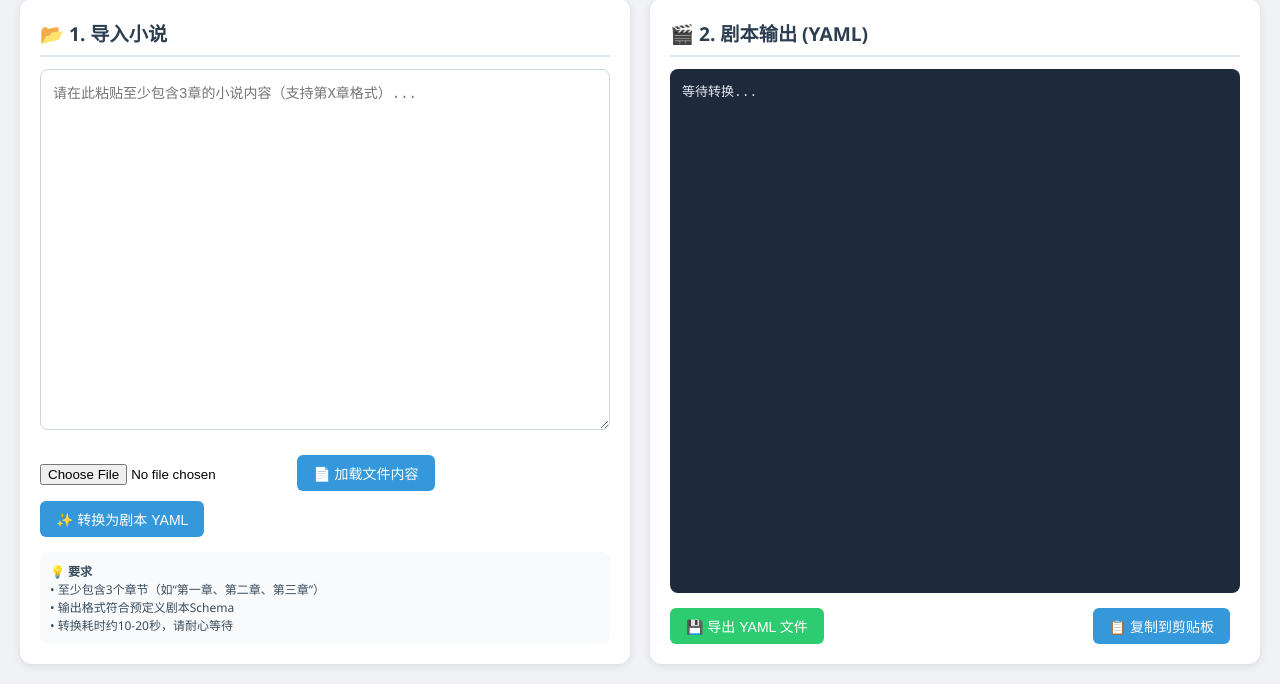
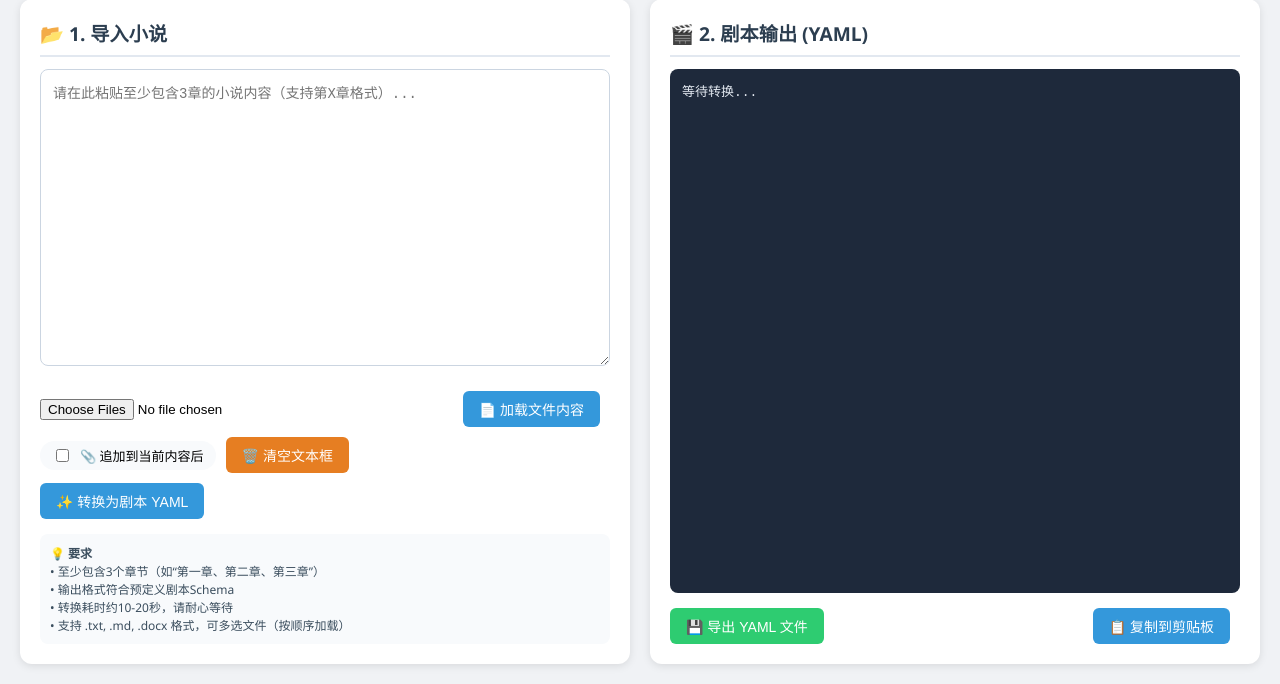
Before and after one commit to Tacita-Ln/Novel2Script, a Flask app: page / in a window 1280 px wide. Shown: the part 116-800 px from the top of the page. Run offline with Flask 3, Linux system fonts and the light colour scheme.

Commit message:
增强文件导入功能：支持多文件顺序加载、追加/替换模式、docx/md格式、清空按钮；后端增加parse_docx和batch_convert接口

```diff
--- a/app/app.py
+++ b/app/app.py
@@ -2,55 +2,172 @@
 Flask Web 服务 - 提供小说转剧本的交互界面
 """
 
-import os
-from flask import Flask, render_template, request, send_file, jsonify
-from io import BytesIO
+import io
+from pathlib import Path
+
+import chardet
+import docx
 import yaml
+from flask import Flask, render_template, request, jsonify
+
 from .novel_parser import parse_novel_to_script, check_chapters
 
 app = Flask(__name__)
+
+
+def extract_text_from_file(file_storage):
+    """
+    从上传的文件中提取纯文本，支持 .txt, .md, .docx
+    """
+    filename = file_storage.filename
+    ext = Path(filename).suffix.lower()
+    content = file_storage.read()
+
+    # 处理 TXT 和 MD 文件
+    if ext in ('.txt', '.md'):
+        # 智能检测编码，避免乱码
+        detected = chardet.detect(content)
+        encoding = detected.get('encoding', 'utf-8')
+        if encoding.lower() in ('gb2312', 'gbk'):
+            encoding = 'gbk'
+        return content.decode(encoding, errors='replace')
+
+    # 处理 DOCX 文件
+    if ext == '.docx':
+        doc = docx.Document(io.BytesIO(content))
+        full_text = []
+        # 段落
+        for para in doc.paragraphs:
+            if para.text.strip():
+                full_text.append(para.text)
+        # 表格
+        for table in doc.tables:
+            for row in table.rows:
+                for cell in row.cells:
+                    cell_text = cell.text.strip()
+                    if cell_text:
+                        full_text.append(cell_text)
+        return '\n'.join(full_text)
+
+    raise ValueError(f"不支持的文件格式: {ext}，请上传 .txt, .md 或 .docx 文件")
+
 
 @app.route('/')
 def index():
     """显示上传页面"""
     return render_template('index.html')
 
+
 @app.route('/convert', methods=['POST'])
 def convert():
     """处理小说文本，返回转换后的 YAML 字符串（JSON）"""
     novel_text = request.form.get('novel_text', '').strip()
     uploaded_file = request.files.get('novel_file')
-    force_convert = request.form.get('force_convert') == 'true'  # 是否强制转换（跳过章节检查）
+    force_convert = request.form.get('force_convert') == 'true'
 
     if uploaded_file and uploaded_file.filename != '':
-        novel_text = uploaded_file.read().decode('utf-8')
+        try:
+            novel_text = extract_text_from_file(uploaded_file)
+        except Exception as e:
+            return jsonify({'error': f'文件解析失败: {str(e)}'}), 400
 
     if not novel_text:
         return jsonify({'error': '请输入小说内容或上传文件'}), 400
 
-    # 字符数限制：最大 80000 字符
     if len(novel_text) > 80000:
         return jsonify({'error': f'小说文本过长，当前 {len(novel_text)} 字符，最大支持 80000 字符'}), 400
 
-    # 章节数预检查（非强制转换时）
     if not force_convert:
-        from .novel_parser import check_chapters
         chapter_check = check_chapters(novel_text, min_chapters=3)
         if not chapter_check['valid']:
-            # 返回特定错误码，供前端判断弹窗
             return jsonify({
                 'error': chapter_check['message'],
                 'error_type': 'insufficient_chapters',
                 'chapters_count': chapter_check['chapters_count']
             }), 400
 
-    result = parse_novel_to_script(novel_text, skip_chapter_check=force_convert)
-
+    result = parse_novel_to_script(novel_text)
     if not result['success']:
         return jsonify({'error': result['error']}), 400
 
     yaml_str = yaml.dump(result['data'], allow_unicode=True, sort_keys=False)
     return jsonify({'yaml': yaml_str})
 
+
+@app.route('/parse_docx', methods=['POST'])
+def parse_docx():
+    """接收 docx 文件，返回提取的纯文本"""
+    if 'file' not in request.files:
+        return jsonify({'error': '没有文件'}), 400
+    file = request.files['file']
+    if file.filename == '':
+        return jsonify({'error': '文件名为空'}), 400
+    try:
+        text = extract_text_from_file(file)
+        return jsonify({'text': text})
+    except Exception as e:
+        return jsonify({'error': str(e)}), 400
+
+@app.route('/batch_convert', methods=['POST'])
+def batch_convert():
+    """批量处理多个小说文件，返回每个文件的转换结果"""
+    files = request.files.getlist('novel_files')
+    if not files:
+        return jsonify({'error': '请至少上传一个文件'}), 400
+
+    results = []
+    for idx, file in enumerate(files):
+        if file.filename == '':
+            continue
+        try:
+            # 使用已有的文件解析函数
+            novel_text = extract_text_from_file(file)
+        except Exception as e:
+            results.append({
+                'filename': file.filename,
+                'success': False,
+                'error': f'文件解析失败: {str(e)}'
+            })
+            continue
+
+        # 检查字符数限制
+        if len(novel_text) > 80000:
+            results.append({
+                'filename': file.filename,
+                'success': False,
+                'error': f'文本过长（{len(novel_text)}字符），最大支持80000字符'
+            })
+            continue
+
+        # 注意：批量转换默认不强制转换章节数不足的文件（根据需求可改为弹窗，但批量无弹窗，直接失败或强制？建议失败提示）
+        # 我们遵循：若章节不足且不是强制，则返回错误（用户可以单个转换时强制）
+        from .novel_parser import check_chapters
+        chapter_check = check_chapters(novel_text, min_chapters=3)
+        if not chapter_check['valid']:
+            results.append({
+                'filename': file.filename,
+                'success': False,
+                'error': chapter_check['message']
+            })
+            continue
+
+        # 调用核心转换
+        result = parse_novel_to_script(novel_text)
+        if result['success']:
+            yaml_str = yaml.dump(result['data'], allow_unicode=True, sort_keys=False)
+            results.append({
+                'filename': file.filename,
+                'success': True,
+                'yaml': yaml_str
+            })
+        else:
+            results.append({
+                'filename': file.filename,
+                'success': False,
+                'error': result['error']
+            })
+
+    return jsonify({'results': results})
+
 if __name__ == '__main__':
     app.run(debug=True, host='0.0.0.0', port=5000)
--- a/app/templates/index.html
+++ b/app/templates/index.html
@@ -31,7 +31,7 @@
             display: flex;
             flex: 1;
             gap: 20px;
-            min-height: 0;  /* flex限制溢出 */
+            min-height: 0;
         }
         .left-panel, .right-panel {
             background: white;
@@ -42,12 +42,8 @@
             padding: 20px;
             overflow: auto;
         }
-        .left-panel {
-            flex: 1;
-        }
-        .right-panel {
-            flex: 1;
-        }
+        .left-panel { flex: 1; }
+        .right-panel { flex: 1; }
         .panel-title {
             font-weight: 600;
             margin-bottom: 12px;
@@ -69,6 +65,22 @@
         }
         .file-upload {
             margin: 10px 0;
+            display: flex;
+            align-items: center;
+            flex-wrap: wrap;
+            gap: 10px;
+        }
+        .file-upload input[type="file"] {
+            flex: 1;
+        }
+        .mode-check {
+            display: flex;
+            align-items: center;
+            gap: 8px;
+            background: #f8fafc;
+            padding: 5px 12px;
+            border-radius: 20px;
+            font-size: 13px;
         }
         button {
             background: #3498db;
@@ -82,10 +94,10 @@
             margin-right: 10px;
         }
         button:hover { background: #2980b9; }
-        .export-btn {
-            background: #2ecc71;
-        }
+        .export-btn { background: #2ecc71; }
         .export-btn:hover { background: #27ae60; }
+        .clear-btn { background: #e67e22; }
+        .clear-btn:hover { background: #d35400; }
         .error {
             color: #e74c3c;
             background: #fef3f2;
@@ -123,10 +135,10 @@
             display: flex;
             align-items: center;
             justify-content: space-between;
+            flex-wrap: wrap;
+            gap: 10px;
         }
-        hr {
-            margin: 15px 0;
-        }
+        hr { margin: 15px 0; }
     </style>
 </head>
 <body>
@@ -138,10 +150,16 @@
         <div class="left-panel">
             <div class="panel-title">📂 1. 导入小说</div>
             <textarea id="inputText" placeholder="请在此粘贴至少包含3章的小说内容（支持第X章格式）..."></textarea>
+
             <div class="file-upload">
-                <input type="file" id="fileInput" accept=".txt">
+                <input type="file" id="fileInput" multiple accept=".txt,.md,.docx">
                 <button id="loadFileBtn">📄 加载文件内容</button>
+                <label class="mode-check">
+                    <input type="checkbox" id="appendMode"> 📎 追加到当前内容后
+                </label>
+                <button id="clearTextBtn" class="clear-btn">🗑️ 清空文本框</button>
             </div>
+
             <div class="action-bar">
                 <div>
                     <button id="convertBtn">✨ 转换为剧本 YAML</button>
@@ -153,7 +171,8 @@
                 <strong>💡 要求</strong><br>
                 • 至少包含3个章节（如“第一章、第二章、第三章”）<br>
                 • 输出格式符合预定义剧本Schema<br>
-                • 转换耗时约10-20秒，请耐心等待
+                • 转换耗时约10-20秒，请耐心等待<br>
+                • 支持 .txt, .md, .docx 格式，可多选文件（按顺序加载）
             </div>
         </div>
 
@@ -172,6 +191,8 @@
         const inputText = document.getElementById('inputText');
         const fileInput = document.getElementById('fileInput');
         const loadFileBtn = document.getElementById('loadFileBtn');
+        const clearTextBtn = document.getElementById('clearTextBtn');
+        const appendModeCheck = document.getElementById('appendMode');
         const convertBtn = document.getElementById('convertBtn');
         const yamlOutputDiv = document.getElementById('yamlOutput');
         const exportBtn = document.getElementById('exportBtn');
@@ -179,25 +200,78 @@
         const loadingMsg = document.getElementById('loadingMsg');
         const errorMsgDiv = document.getElementById('errorMsg');
 
-        let currentYamlString = '';   // 存储最新生成的 YAML 字符串
+        let currentYamlString = '';
 
-        // 加载文件内容到文本框
-        loadFileBtn.addEventListener('click', () => {
-            const file = fileInput.files[0];
-            if (!file) {
-                showError('请先选择 .txt 文件');
+        // 清空文本框
+        clearTextBtn.addEventListener('click', () => {
+            inputText.value = '';
+            showError('', true);
+        });
+
+        // 辅助函数：读取单个文件（支持 .txt/.md 直接读，.docx 走后端）
+        function readFileContent(file) {
+            return new Promise((resolve, reject) => {
+                const ext = file.name.substring(file.name.lastIndexOf('.')).toLowerCase();
+                if (ext === '.txt' || ext === '.md') {
+                    const reader = new FileReader();
+                    reader.onload = (e) => resolve(e.target.result);
+                    reader.onerror = () => reject(new Error('文件读取失败'));
+                    reader.readAsText(file, 'UTF-8');
+                } else if (ext === '.docx') {
+                    const formData = new FormData();
+                    formData.append('file', file);
+                    fetch('/parse_docx', { method: 'POST', body: formData })
+                        .then(res => res.json())
+                        .then(data => {
+                            if (data.text) resolve(data.text);
+                            else reject(new Error(data.error || '解析docx失败'));
+                        })
+                        .catch(err => reject(err));
+                } else {
+                    reject(new Error('不支持的文件类型'));
+                }
+            });
+        }
+
+        // 加载文件内容：无论替换还是追加，都将所有选中的文件内容按顺序拼接
+        loadFileBtn.addEventListener('click', async () => {
+            const files = Array.from(fileInput.files);
+            if (files.length === 0) {
+                showError('请先选择文件');
                 return;
             }
-            const reader = new FileReader();
-            reader.onload = (e) => {
-                inputText.value = e.target.result;
-                showError('', true);
-            };
-            reader.onerror = () => showError('文件读取失败');
-            reader.readAsText(file, 'UTF-8');
+
+            // 依次读取所有文件内容
+            let allText = '';
+            for (let i = 0; i < files.length; i++) {
+                const file = files[i];
+                try {
+                    let content = await readFileContent(file);
+                    // 每个文件内容后加一个换行（避免粘连）
+                    if (content && !content.endsWith('\n')) content += '\n';
+                    allText += content;
+                } catch (err) {
+                    showError(`读取文件 "${file.name}" 失败: ${err.message}`);
+                    return;
+                }
+            }
+
+            // 去掉最后一个多余的换行（如果有）
+            if (allText.endsWith('\n')) allText = allText.slice(0, -1);
+
+            if (appendModeCheck.checked) {
+                // 追加模式：在原内容后添加（如果原内容非空且末尾没有换行，先加换行）
+                let current = inputText.value;
+                if (current && !current.endsWith('\n')) current += '\n';
+                inputText.value = current + allText;
+            } else {
+                // 替换模式：清空后填入所有文件拼接的内容
+                inputText.value = allText;
+            }
+            showError('', true);
         });
 
-        // 转换
+        // 转换（原有逻辑，无变化）
         convertBtn.addEventListener('click', async () => {
             const novel = inputText.value.trim();
             if (!novel) {
@@ -205,11 +279,9 @@
                 return;
             }
 
-            // 简单章节数统计（用于提醒）
             const chapterMatches = novel.match(/第[一二三四五六七八九十0-9]+章/g);
             const uniqueChapters = chapterMatches ? new Set(chapterMatches).size : 0;
 
-            // 辅助函数：实际发送转换请求
             async function sendConversion(force = false) {
                 loadingMsg.textContent = '转换中（约15秒）...';
                 convertBtn.disabled = true;
@@ -220,15 +292,10 @@
 
                 const formData = new FormData();
                 formData.append('novel_text', novel);
-                if (force) {
-                    formData.append('force_convert', 'true');
-                }
+                if (force) formData.append('force_convert', 'true');
 
                 try {
-                    const response = await fetch('/convert', {
-                        method: 'POST',
-                        body: formData
-                    });
+                    const response = await fetch('/convert', { method: 'POST', body: formData });
                     const data = await response.json();
                     if (response.ok && data.yaml) {
                         currentYamlString = data.yaml;
@@ -236,14 +303,10 @@
                         exportBtn.disabled = false;
                         showError('', true);
                     } else {
-                        // 处理章节不足的特殊错误
                         if (data.error_type === 'insufficient_chapters') {
-                            const userConfirmed = confirm(
-                                `⚠️ ${data.error}\n\n是否仍要继续转换？（转换效果可能不佳）`
-                            );
-                            if (userConfirmed) {
-                                await sendConversion(true);  // 强制转换
-                            } else {
+                            const userConfirmed = confirm(`⚠️ ${data.error}\n\n是否仍要继续转换？（转换效果可能不佳）`);
+                            if (userConfirmed) await sendConversion(true);
+                            else {
                                 yamlOutputDiv.textContent = '❌ 已取消转换';
                                 showError(data.error);
                             }
@@ -261,22 +324,14 @@
                 }
             }
 
-            // 先检查章节数，若不足则弹窗询问，否则直接转换
-            if (uniqueChapters >= 3) {
-                await sendConversion(false);
-            } else {
-                const userConfirm = confirm(
-                    `检测到 ${uniqueChapters} 个不同章节，建议至少3章以获得更好效果。\n\n是否仍要继续转换？`
-                );
-                if (userConfirm) {
-                    await sendConversion(true);
-                } else {
-                    showError('已取消转换，请添加更多章节（至少3章）');
-                }
+            if (uniqueChapters >= 3) await sendConversion(false);
+            else {
+                const userConfirm = confirm(`检测到 ${uniqueChapters} 个不同章节，建议至少3章以获得更好效果。\n\n是否仍要继续转换？`);
+                if (userConfirm) await sendConversion(true);
+                else showError('已取消转换，请添加更多章节（至少3章）');
             }
         });
 
-        // 导出 YAML 文件
         exportBtn.addEventListener('click', () => {
             if (!currentYamlString) return;
             const blob = new Blob([currentYamlString], {type: 'text/yaml'});
@@ -290,7 +345,6 @@
             URL.revokeObjectURL(url);
         });
 
-        // 复制到剪贴板
         copyBtn.addEventListener('click', async () => {
             if (!currentYamlString) {
                 showError('没有可复制的 YAML 内容');
--- a/requirements.txt
+++ b/requirements.txt
@@ -6,3 +6,5 @@ requests>=2.31.0
 sniffio>=1.3.0
 anyio>=4.0.0
 httpx>=0.25.0
+chardet>=5.0.0
+python-docx>=0.8.11
```
